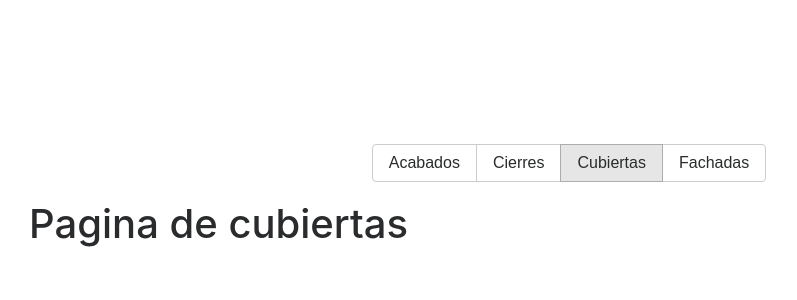
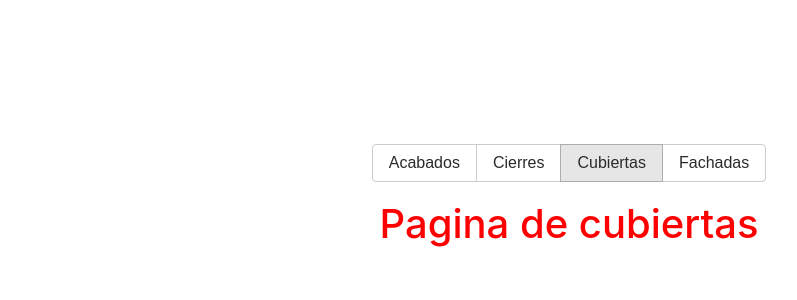
Before and after one commit to spg82/cSerantes, an Angular app: page /gallery/covering in a window 1280 px wide. Shown: the top 300 px of the page, without its empty margins (71-868 px from the left). Built offline with nearby package versions, Linux system fonts and the light colour scheme.

Commit message:
<feature> Centrar cabecera "Galeria - cubiertas"

```diff
--- a/src/app/components/gallery-covering/gallery-covering.component.html
+++ b/src/app/components/gallery-covering/gallery-covering.component.html
@@ -1 +1 @@
-<h1>Pagina de cubiertas</h1>
+<h1 class="text-center" style="color:red">Pagina de cubiertas</h1>
```
